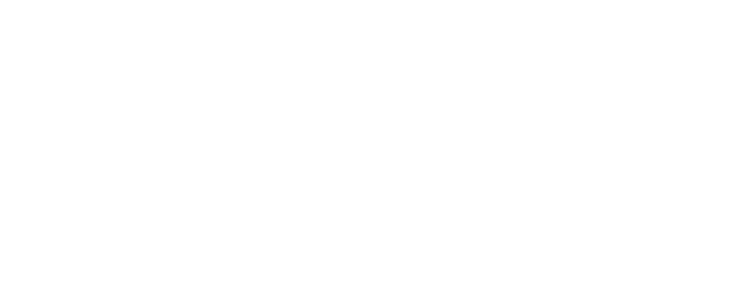
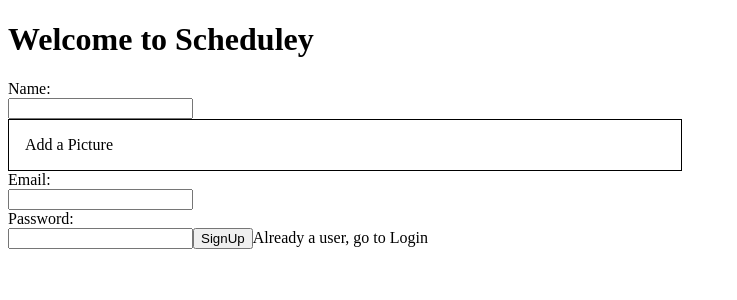
Before and after one commit to JustFelix-Dev/mern-scheduley, a React (Vite) app in the folder client/: page /login in a window 1280 px wide. Shown: the top 300 px of the page, without its empty margins (0-737 px from the left). Built offline with nearby package versions, Linux system fonts and the light colour scheme.

Commit message:
Login page added

```diff
--- a/client/src/pages/Login.jsx
+++ b/client/src/pages/Login.jsx
@@ -2,9 +2,10 @@
 import { useState } from 'react';
 import { useDispatch } from 'react-redux';
 import * as Yup from 'yup';
-import { useNavigate } from 'react-router-dom'
+import { useNavigate } from 'react-router-dom';
+import Dropzone  from "react-dropzone";
 
-const Login = () => {
+
 
 const initialSignUpValues = {
     name:"",
@@ -29,17 +30,77 @@
     password: Yup.string().required('This is required')
 })
 
-    const LogIn =()=>{
-        const [ page, setPage ] = useState('login')
-        const isLogin = page === 'login'
-        const isSignup = page === 'signup'
-        const dispatch = useDispatch()
-        const navigate = useNavigate()
+    const handleForm = ()=>{
+
     }
+
+const Login = () => {
+
+        const [ page, setPage ] = useState('signup');
+        const isLogIn = page === 'login';
+        const isSignUp = page === 'signup';
+        const dispatch = useDispatch();
+        const navigate = useNavigate();
+
     return (
+             <Formik
+             initialValues={isLogIn ? initialLogInValues : initialSignUpValues}
+             validationSchema={ isLogIn ? logInSchema : signUpSchema}
+               onSubmit={handleForm} >
+               {(
+                   {handleSubmit,
+                   handleBlur,
+                   touched,
+                   setFieldValue,
+                   resetForm,
+                   values,
+                   handleChange,
+                   errors,}
+
+               )=>(
+                   <div className="form__wrapper">
+                    <h1>Welcome to Scheduley</h1>
+                      <form onSubmit={handleSubmit}>
+
+                                <div className="user__inputs">
+                                  {
+                                    isSignUp && (
                                         <>
+                                        <label htmlFor='name'>Name:</label><br/>
+                                        <input type='text' name='name' value={values.name} onChange={handleChange} onBlur={handleBlur} error={Boolean(touched.name) && Boolean(errors.name)} helpertext={touched.name && errors.name}/> <br />
 
+                                          <Dropzone multiple={false} acceptedFiles=".jpg, .png"
+                                                    onDrop={(acceptedFiles)=>{
+                                                      setFieldValue('picture', acceptedFiles[0]);
+                                                    }}>
+                                             {({ getRootProps, getInputProps})=>(
+                                                 <div className="picture"{...getRootProps()} style={{border:"1px solid black",width:"40rem",padding:"1rem"}}>
+                                                   <input  {...getInputProps()} />
+                                                   {!values.picture ? (<span>Add a Picture</span>) : (<span>{values.picture.name}</span>)}
+                                                 </div>
+                                             )}
+                                          </Dropzone>
                                           </>
+                                    )
+                                  }
+
+                              <label htmlFor='email'>Email:</label><br/>
+                              <input type='text' name='email' value={values.email} onChange={handleChange} onBlur={handleBlur} error={Boolean(touched.email)&& Boolean(errors.email)} helpertext={touched.email && errors.email}/> <br />
+                            <label htmlFor='password'>Password:</label><br/>
+                              <input type='text' name='password' value={values.password} onChange={handleChange} onBlur={handleBlur} error={Boolean(touched.password)&& Boolean(errors.password)} helpertext={touched.password && errors.password}/>
+                              <button type='submit'>{isLogIn ? 'Login' : 'SignUp'}</button>
+                              <span onClick={()=>{setPage(isLogIn ? 'signup' : 'login');resetForm()}}>
+                                  {
+                                    isLogIn ? (<span>Not a User, go to SignUp</span>) :(<span>Already a user, go to Login</span>)
+                                  }
+                              </span>
+                            </div>
+                      </form>
+                   </div>
+
+                   )
+                   }
+             </Formik>
      );
 }
 
```
Lines whose indentation alone changed are shown as unchanged.
